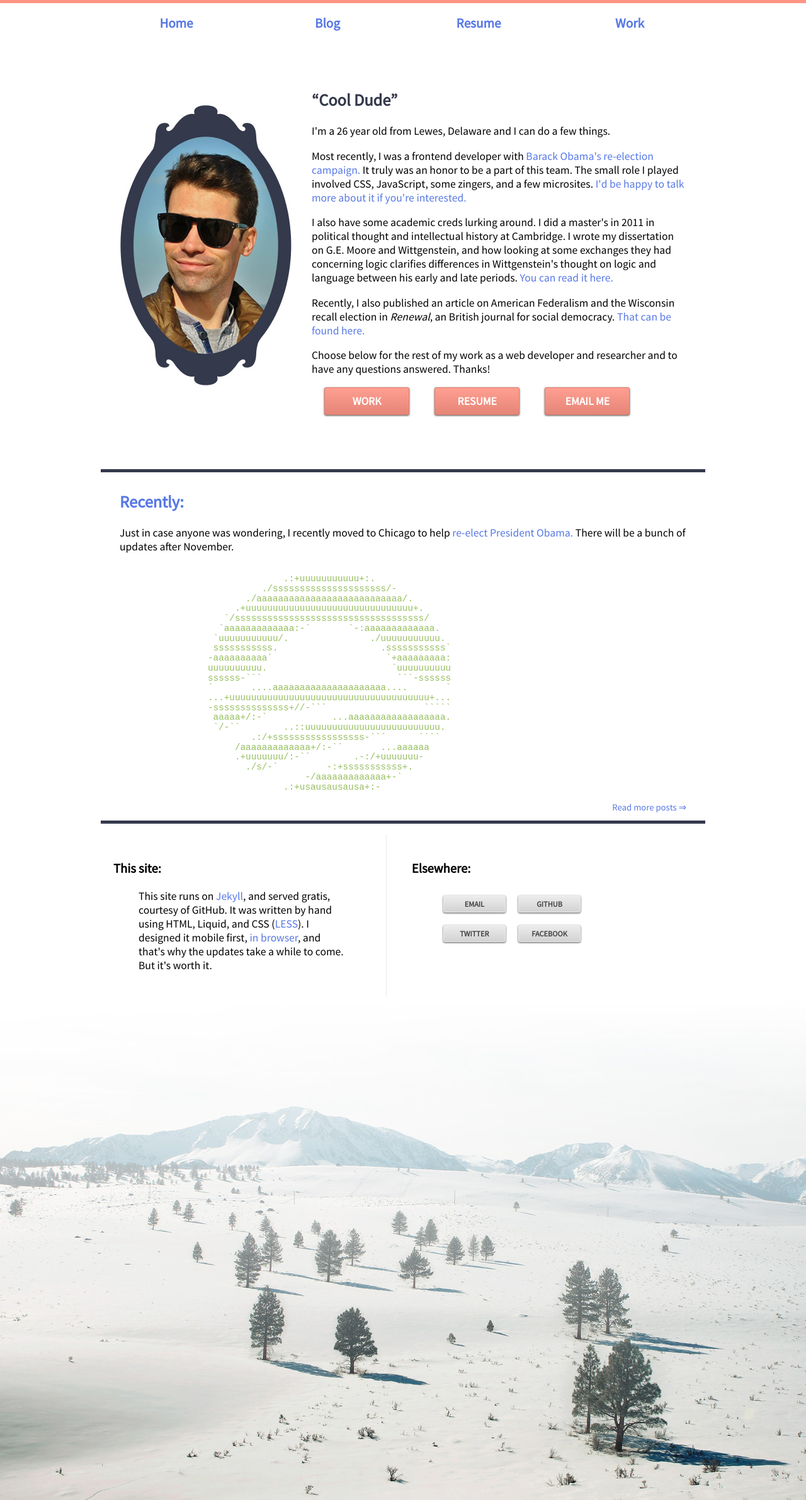
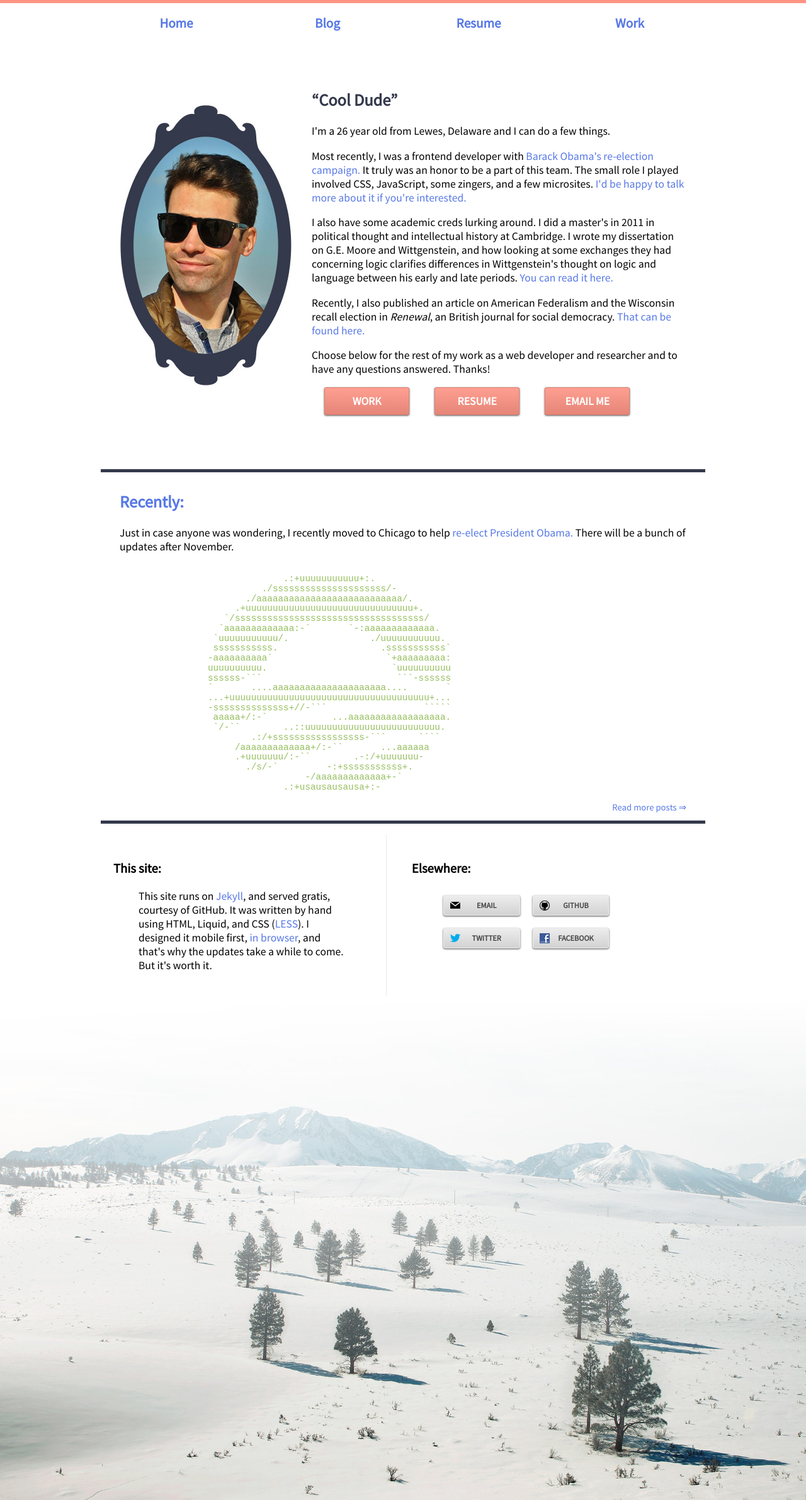
Before and after one commit to evanseyf/blog, a Jekyll site: the page built from index.html, in a window 1280 px wide. Shown: the whole page at 63% size. Built offline with Jekyll 4.4.1, drawn with Linux system fonts in a browser that asks for light colours; nearby versions of some CDN libraries; Markdown is read by kramdown in place of the engine named in the settings.

Commit message:
elsewhere buttons icons

```diff
--- a/_layouts/default.html
+++ b/_layouts/default.html
@@ -42,10 +42,10 @@
 				<h3>Elsewhere:</h3>
 				<blockquote>
 					<ul id="elsewhere">
-						<li><a href="mailto:conorsg@gmail.com">Email</a></li>
-						<li><a href="https://github.com/conorsg">GitHub</a></li>
-						<li><a href="https://twitter.com/conorsg">Twitter</a></li>
-						<li><a href="https://www.facebook.com/conorsg">Facebook</a></li>
+						<li><a href="mailto:conorsg@gmail.com"><i id="email-i"></i>Email</a></li>
+						<li><a href="https://github.com/conorsg"><i id="github-i"></i>GitHub</a></li>
+						<li><a href="https://twitter.com/conorsg"><i id="twitter-i"></i>Twitter</a></li>
+						<li><a href="https://www.facebook.com/conorsg"><i id="fb-i"></i>Facebook</a></li>
 					</ul>
 				</blockquote>
 			</li>
--- a/css/style.css
+++ b/css/style.css
@@ -13,7 +13,12 @@ nav a{text-decoration:none;font-weight:bold;}
 .lede{border-top:5px solid #34394b;border-bottom:5px solid #34394b;margin-top:100px;}.lede h2{margin-top:0;}
 .lede small{float:right;}
 footer li{padding:20px;}
-#elsewhere li{text-align:center;text-transform:uppercase;font-weight:bold;cursor:pointer;padding:10px 20px;background-color:#eaeaea;border:1px solid #eeeeee;-webkit-border-radius:3px;-moz-border-radius:3px;border-radius:3px;box-shadow:0 1px 3px #4A4A4A;-webkit-transition:background-color 0.15s linear,box-shadow 0.15s linear;-moz-transition:background-color 0.15s linear,box-shadow 0.15s linear;transition:background-color 0.15s linear,box-shadow 0.15s linear;background-image:linear-gradient(bottom, rgba(0, 0, 0, 0.1) 0, rgba(255, 255, 255, 0.1) 100%);background-image:-moz-linear-gradient(bottom, rgba(0, 0, 0, 0.1) 0, rgba(255, 255, 255, 0.1) 100%);background-image:-webkit-linear-gradient(bottom, rgba(0, 0, 0, 0.1) 0, rgba(255, 255, 255, 0.1) 100%);background-image:-webkit-gradient(linear, left bottom, left top, color-stop(0, rgba(0, 0, 0, 0.1)), color-stop(1, rgba(255, 255, 255, 0.1)));font-size:0.7em;width:25%;padding:5px 7px;margin:10px auto;}#elsewhere li:hover{background-color:#fdfbfb;}
+#elsewhere li{text-align:center;text-transform:uppercase;font-weight:bold;cursor:pointer;padding:10px 20px;background-color:#eaeaea;border:1px solid #eeeeee;-webkit-border-radius:3px;-moz-border-radius:3px;border-radius:3px;box-shadow:0 1px 3px #4A4A4A;-webkit-transition:background-color 0.15s linear,box-shadow 0.15s linear;-moz-transition:background-color 0.15s linear,box-shadow 0.15s linear;transition:background-color 0.15s linear,box-shadow 0.15s linear;background-image:linear-gradient(bottom, rgba(0, 0, 0, 0.1) 0, rgba(255, 255, 255, 0.1) 100%);background-image:-moz-linear-gradient(bottom, rgba(0, 0, 0, 0.1) 0, rgba(255, 255, 255, 0.1) 100%);background-image:-webkit-linear-gradient(bottom, rgba(0, 0, 0, 0.1) 0, rgba(255, 255, 255, 0.1) 100%);background-image:-webkit-gradient(linear, left bottom, left top, color-stop(0, rgba(0, 0, 0, 0.1)), color-stop(1, rgba(255, 255, 255, 0.1)));font-size:0.7em;width:30%;padding:7px 10px;margin:10px auto;}#elsewhere li:hover{background-color:#fdfbfb;}
 #elsewhere li a{color:#444;}
+#elsewhere li i{display:block;float:left;width:16px;height:16px;}
+#email-i{background:url('/img/i-email.png') no-repeat;}
+#github-i{background:url('/img/i-blacktocat.png') no-repeat;}
+#twitter-i{background:url('/img/i-twitter.png') no-repeat;}
+#fb-i{background:url('/img/i-fb.png') no-repeat;}
 #footer-img{display:none;}
 @media (min-width:768px){.about ul{margin-left:31%;} .about li{float:left;width:15%;margin:0 20px;} .about img{margin:35px 30px 0 0;float:left;} footer li{float:left;width:43%;}footer li:first-child{margin-right:20px;border-right:1px solid #eaeaea;} #elsewhere li{float:left;margin:10px;} .home #footer-img{display:block;width:100%;height:auto;}}@media (min-width:960px){}@media (min-width:1280px){#footer-img{display:none;}}
```
Also changed, not shown: css/style.less (+24 -2 lines), img/footer.png (deleted), img/i-blacktocat.png (added), img/i-email.png (added), img/i-fb.png (added), img/i-twitter.png (added).
